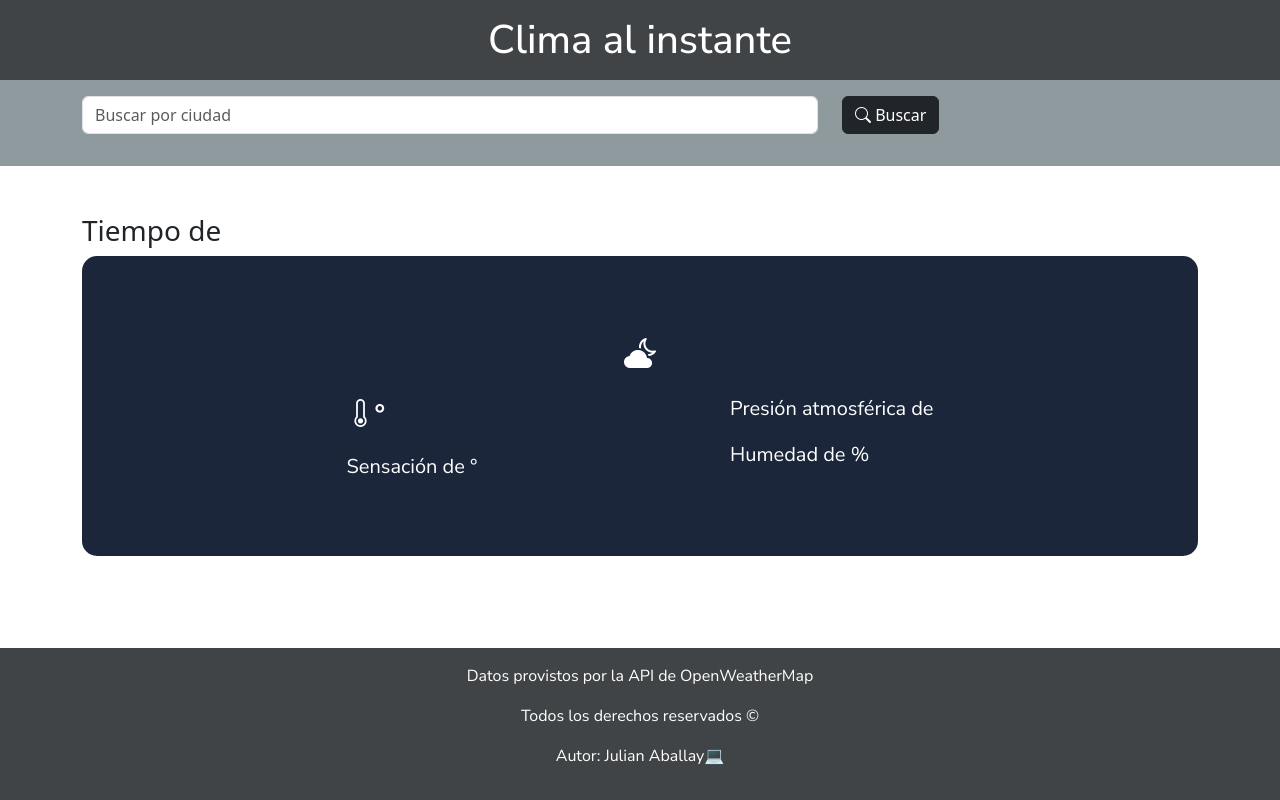
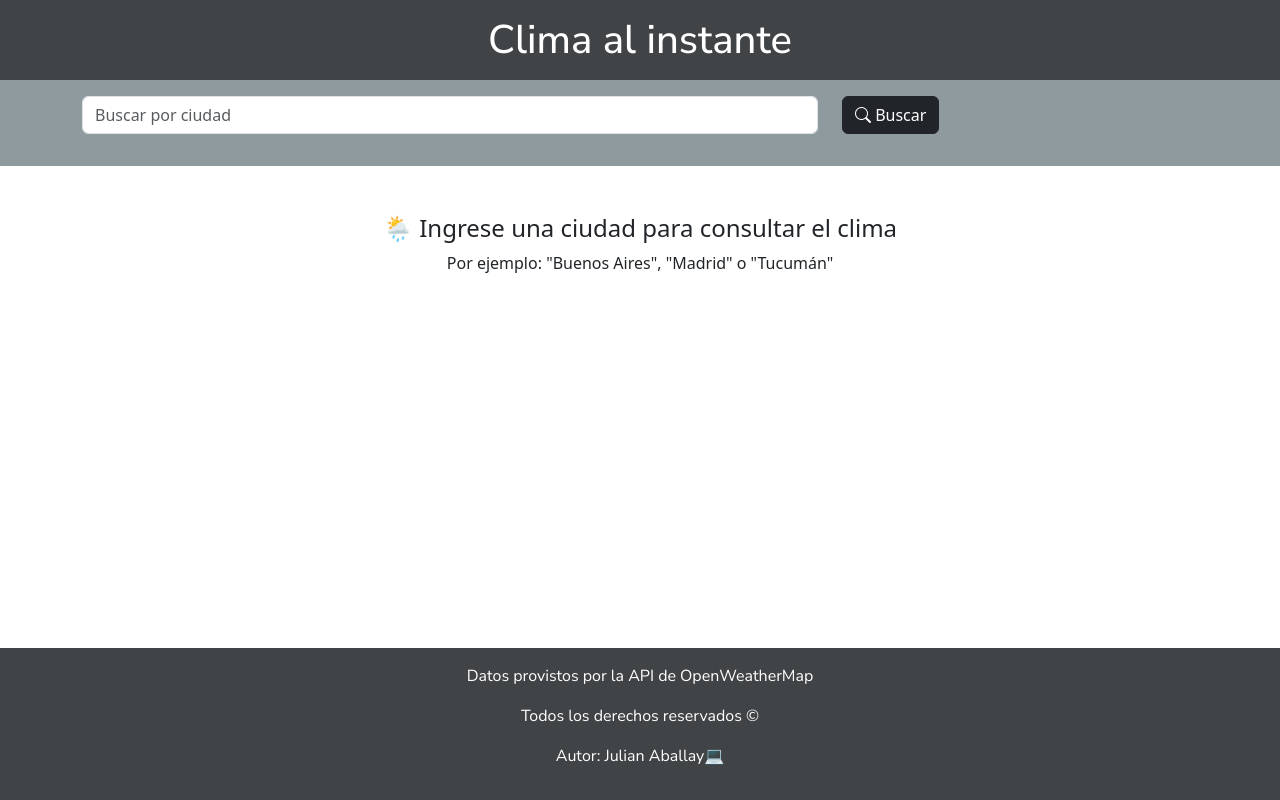
Before and after one commit to julianDev94/weatherApp, a React (Vite) app: page / in a window 1280 px wide. Built offline with nearby package versions, Linux system fonts and the light colour scheme; no server answers.

Commit message:
agrego componente condicional que muestra un mensaje si en el estado ciudad hay una cadena vacia caso contrario va mostrar el componente displayClima

```diff
--- a/src/App.jsx
+++ b/src/App.jsx
@@ -4,32 +4,42 @@ import FormularioConsulta from "./components/FormularioConsulta";
 import TituloPrincipal from "./components/TituloPrincipal";
 import ClimaDisplay from "./components/ClimaDisplay";
 import Footer from "./components/Footer";
+import { Container } from "react-bootstrap";
 import { useEffect, useState } from "react";
-
-
 
 function App() {
   const [clima, setClima] = useState({});
   const [ciudad, setCiudad] = useState("");
 
-  useEffect(()=>{
+
+  useEffect(() => {
     consultaAPI();
-  },[]);
+  }, [ciudad]);
 
-  const consultaAPI = async () =>{
+  const consultaAPI = async () => {
     const apiKey = "278f9f00026e70711f4fffe4a00476a1";
-    const respuesta = await fetch(`https://api.openweathermap.org/data/2.5/weather?q=${ciudad}&appid=${apiKey}&lang=es`);
+    const respuesta = await fetch(
+      `https://api.openweathermap.org/data/2.5/weather?q=${ciudad}&appid=${apiKey}&lang=es`
+    );
     const datosBody = await respuesta.json();
-    console.log(datosBody);
     setClima(datosBody);
-  }
+  };
+
+  const displayClima = !ciudad ? (
+    <Container className="text-center my-5">
+      <h4>🌦️ Ingrese una ciudad para consultar el clima</h4>
+      <p>Por ejemplo: "Buenos Aires", "Madrid" o "Tucumán"</p>
+    </Container>
+  ) : (
+    <ClimaDisplay clima={clima} />
+  );
 
   return (
     <>
       <section className="seccionPrincipal">
         <TituloPrincipal />
         <FormularioConsulta setCiudad={setCiudad} />
-        <ClimaDisplay clima={clima} />
+        {displayClima}
       </section>
 
       <Footer></Footer>
```
